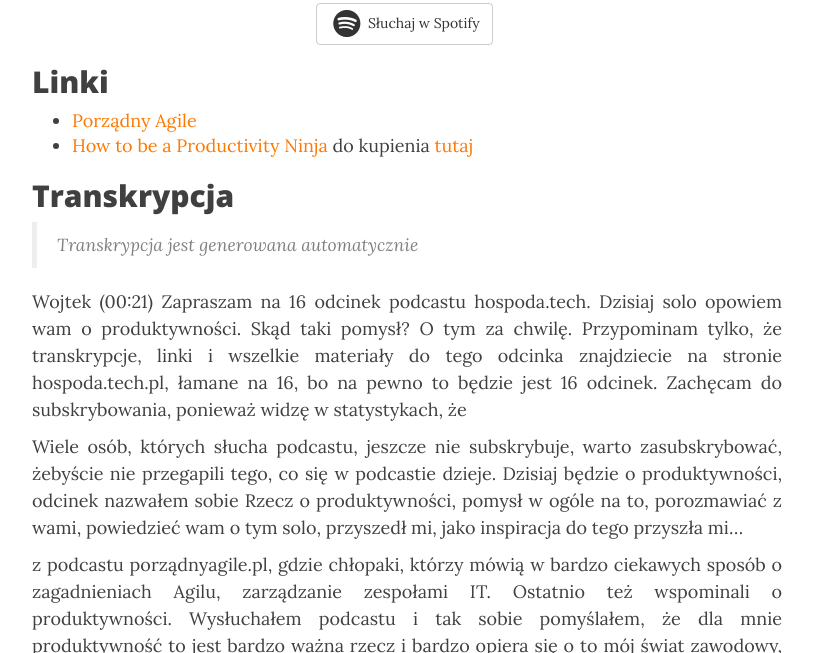
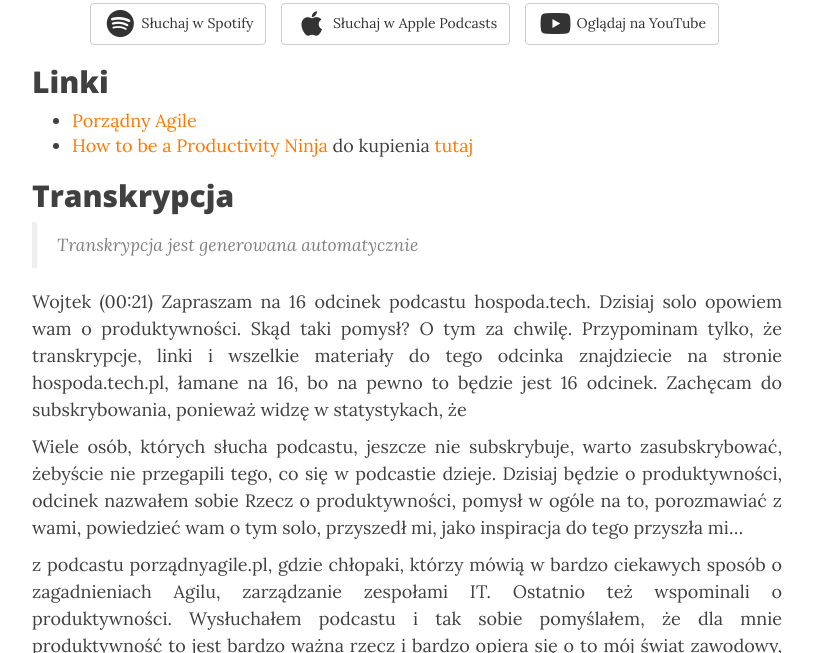
Before and after one commit to wnowicki/hospoda, a Jekyll site: the page built from _posts/2025-11-18-16.md, in a window 1280 px wide and 900 px high, scrolled down 654 px, cut to the strip 247-900 px from the top of the window. Shown: the whole strip, without its empty margins (233-1046 px from the left). Built offline with Jekyll 4.4.1, drawn with Linux system fonts in a browser that asks for light colours; nearby versions of some CDN libraries; some of the changed lines change nothing that is shown.

Commit message:
Update 2025-11-18-16.md

```diff
--- a/_posts/2025-11-18-16.md
+++ b/_posts/2025-11-18-16.md
@@ -9,9 +9,9 @@
   id: 4T3YJMdE3Iduet6EF6kBnn
   url: https://open.spotify.com/episode/4T3YJMdE3Iduet6EF6kBnn?si=70mMRs75Txu-0pU_ppoVzw
 apple:
-  url:
+  url: https://podcasts.apple.com/pl/podcast/hospoda-tech/id1829767915?i=1000737279292
 youtube:
-  url:
+  url: https://youtu.be/MZ3Zw85KMhc
 categories:
   - solo
 tags:
```
